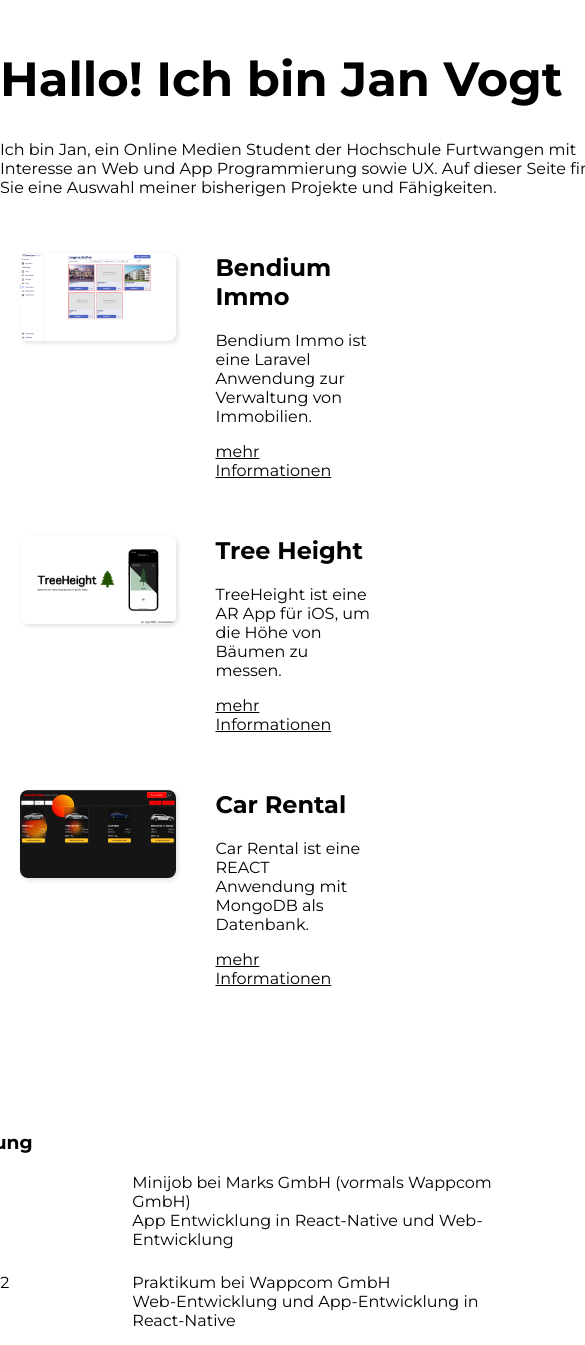
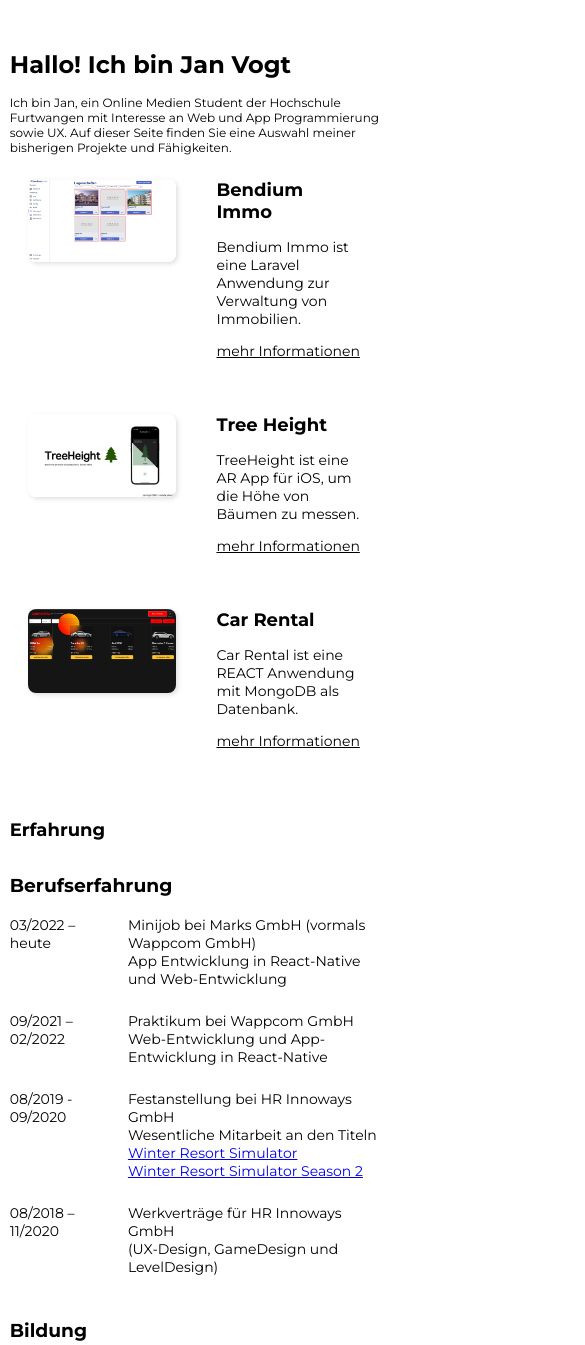
Before and after one commit to jmvogt0/Portfolio-Offenburg, a plain HTML site: page index.html in a window 390 px wide. Shown: the top 1345 px of the page, 585 px wide, since content can reach past the window. Drawn offline with Linux system fonts and the light colour scheme.

Commit message:
responsive adjustments

```diff
--- a/index.html
+++ b/index.html
@@ -1,3 +1,5 @@
+<html lang="de">
+<meta name="viewport" content="width=device-width,initial-scale=1.0">
 <header>
     <link rel="stylesheet" href="styles.css">
     <link rel="preconnect" href="https://fonts.googleapis.com">
@@ -5,15 +7,17 @@
     <link href="https://fonts.googleapis.com/css2?family=Roboto&display=swap" rel="stylesheet">
     <link href="https://fonts.googleapis.com/css2?family=Montserrat:wght@400;600;700&display=swap" rel="stylesheet">
 </header>
+
 <body>
     <div class="pageHead">
         <h1>Hallo! Ich bin Jan Vogt</h1>
         <p class="headerText">
-            Ich bin Jan, ein Online Medien Student der Hochschule Furtwangen mit Interesse an Web und App Programmierung sowie UX.
+            Ich bin Jan, ein Online Medien Student der Hochschule Furtwangen mit Interesse an Web und App Programmierung
+            sowie UX.
             Auf dieser Seite finden Sie eine Auswahl meiner bisherigen Projekte und Fähigkeiten.
         </p>
     </div>
-    <section  class="sectionContainer">
+    <section class="sectionContainer">
         <a href="/BendiumImmo">
             <div class="imgContainer">
                 <img src="src/Bendium-PropertyList.png" alt="Bild der Bendium Immo Anwendung">
@@ -27,7 +31,7 @@
             </div>
         </a>
     </section>
-    <section  class="sectionContainer">
+    <section class="sectionContainer">
         <a href="/TreeHeight">
             <div class="imgContainer">
                 <img src="src/TreeHeight-Teaser.png" alt="Teaserbild der TreeHeight App">
@@ -41,7 +45,7 @@
             </div>
         </a>
     </section>
-    <section  class="sectionContainer">
+    <section class="sectionContainer">
         <a href="/CarRental">
             <div class="imgContainer">
                 <img src="src/CarRental-List.png" alt="Bild der CarRental REACT Anwendung">
@@ -72,8 +76,12 @@
             <span class="time">08/2019 - 09/2020</span>
             <span class="work">Festanstellung bei HR Innoways GmbH</br>
                 Wesentliche Mitarbeit an den Titeln</br>
-                <a href="https://www.hr-innoways.com/de/unsere-leistungen/3d-simulationsspiele/winter-resort-simulator.html">Winter Resort Simulator</a></br>
-                <a href="https://www.hr-innoways.com/de/unsere-leistungen/3d-simulationsspiele/winter-resort-simulator-2.html">Winter Resort Simulator Season 2</a></span>
+                <a
+                    href="https://www.hr-innoways.com/de/unsere-leistungen/3d-simulationsspiele/winter-resort-simulator.html">Winter
+                    Resort Simulator</a></br>
+                <a
+                    href="https://www.hr-innoways.com/de/unsere-leistungen/3d-simulationsspiele/winter-resort-simulator-2.html">Winter
+                    Resort Simulator Season 2</a></span>
         </div>
         <div class="row">
             <span class="time">08/2018 – 11/2020</span>
@@ -97,3 +105,5 @@
     </section>
 
 </body>
+
+</html>
--- a/styles.css
+++ b/styles.css
@@ -111,3 +111,41 @@ h1 {
   margin-left: 20px;
   width: 400px;
 }
+
+@media screen and (max-width: 650px) {
+  h1 {
+    font-size: 24px;
+  }
+  h2 {
+    font-size: 18px;
+  }
+  p {
+    font-size: 14px;
+  }
+  body {
+    width: 95%;
+  }
+  .pageHead {
+    width: 100%;
+    margin-bottom: 24px;
+  }
+  .pageHead .headerText {
+    font-size: 12px;
+  }
+  .lebenslauf h2, h3 {
+    width: 100%;
+  }
+
+  .lebenslauf .row {
+    width: 100%;
+    font-size: 14px;
+  }
+
+  .lebenslauf .row .time {
+    width: 30%;
+  }
+  .lebenslauf .row .work {
+    width: 70%;
+    margin-left: 10px;
+  }
+}
```
